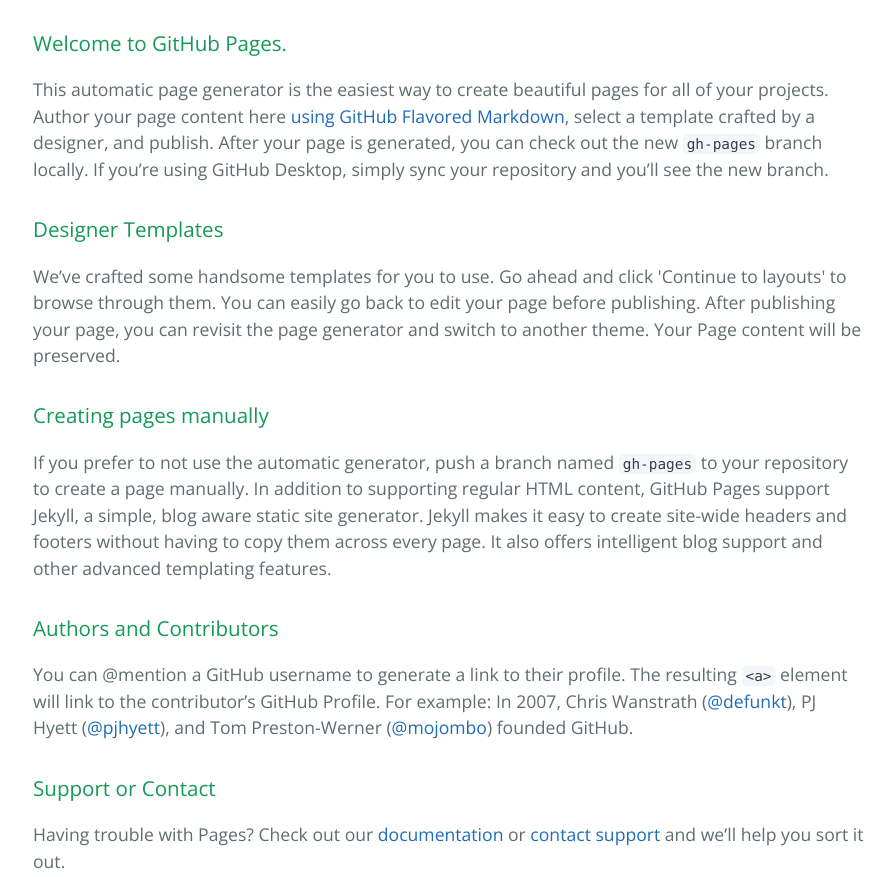
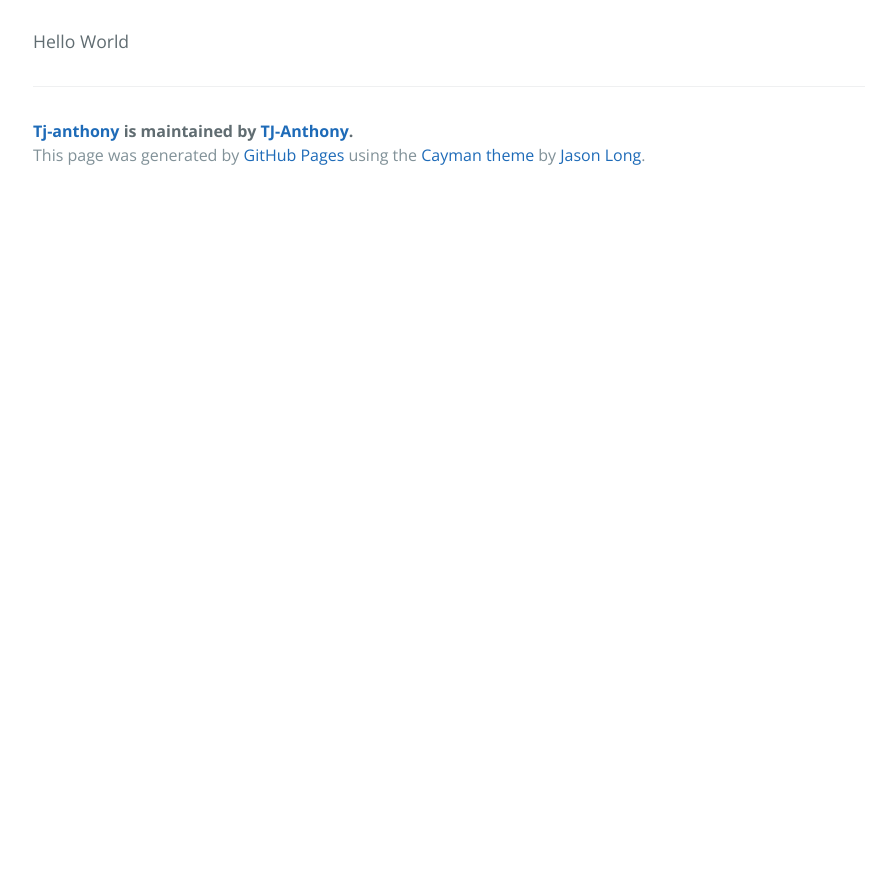
Before and after one commit to TJ-Anthony/TJ-Anthony, a plain HTML site: page index.html in a window 1280 px wide. Shown: the part 340-1217 px from the top of the page, without its empty margins (191-1083 px from the left). After the commit the page ends 800 px from the top, so only its background shows below. Drawn offline with nearby package versions, Linux system fonts and the light colour scheme.

```diff
--- a/index.html
+++ b/index.html
@@ -19,30 +19,7 @@
     </section>
 
     <section class="main-content">
-      <h3>
-<a id="welcome-to-github-pages" class="anchor" href="#welcome-to-github-pages" aria-hidden="true"><span aria-hidden="true" class="octicon octicon-link"></span></a>Welcome to GitHub Pages.</h3>
-
-<p>This automatic page generator is the easiest way to create beautiful pages for all of your projects. Author your page content here <a href="https://guides.github.com/features/mastering-markdown/">using GitHub Flavored Markdown</a>, select a template crafted by a designer, and publish. After your page is generated, you can check out the new <code>gh-pages</code> branch locally. If you’re using GitHub Desktop, simply sync your repository and you’ll see the new branch.</p>
-
-<h3>
-<a id="designer-templates" class="anchor" href="#designer-templates" aria-hidden="true"><span aria-hidden="true" class="octicon octicon-link"></span></a>Designer Templates</h3>
-
-<p>We’ve crafted some handsome templates for you to use. Go ahead and click 'Continue to layouts' to browse through them. You can easily go back to edit your page before publishing. After publishing your page, you can revisit the page generator and switch to another theme. Your Page content will be preserved.</p>
-
-<h3>
-<a id="creating-pages-manually" class="anchor" href="#creating-pages-manually" aria-hidden="true"><span aria-hidden="true" class="octicon octicon-link"></span></a>Creating pages manually</h3>
-
-<p>If you prefer to not use the automatic generator, push a branch named <code>gh-pages</code> to your repository to create a page manually. In addition to supporting regular HTML content, GitHub Pages support Jekyll, a simple, blog aware static site generator. Jekyll makes it easy to create site-wide headers and footers without having to copy them across every page. It also offers intelligent blog support and other advanced templating features.</p>
-
-<h3>
-<a id="authors-and-contributors" class="anchor" href="#authors-and-contributors" aria-hidden="true"><span aria-hidden="true" class="octicon octicon-link"></span></a>Authors and Contributors</h3>
-
-<p>You can @mention a GitHub username to generate a link to their profile. The resulting <code>&lt;a&gt;</code> element will link to the contributor’s GitHub Profile. For example: In 2007, Chris Wanstrath (<a href="https://github.com/defunkt" class="user-mention">@defunkt</a>), PJ Hyett (<a href="https://github.com/pjhyett" class="user-mention">@pjhyett</a>), and Tom Preston-Werner (<a href="https://github.com/mojombo" class="user-mention">@mojombo</a>) founded GitHub.</p>
-
-<h3>
-<a id="support-or-contact" class="anchor" href="#support-or-contact" aria-hidden="true"><span aria-hidden="true" class="octicon octicon-link"></span></a>Support or Contact</h3>
-
-<p>Having trouble with Pages? Check out our <a href="https://help.github.com/pages">documentation</a> or <a href="https://github.com/contact">contact support</a> and we’ll help you sort it out.</p>
+      <p>Hello World</p>
 
       <footer class="site-footer">
         <span class="site-footer-owner"><a href="https://github.com/TJ-Anthony/TJ-Anthony">Tj-anthony</a> is maintained by <a href="https://github.com/TJ-Anthony">TJ-Anthony</a>.</span>
```
Also changed, not shown: params.json (+1 -1 lines).
